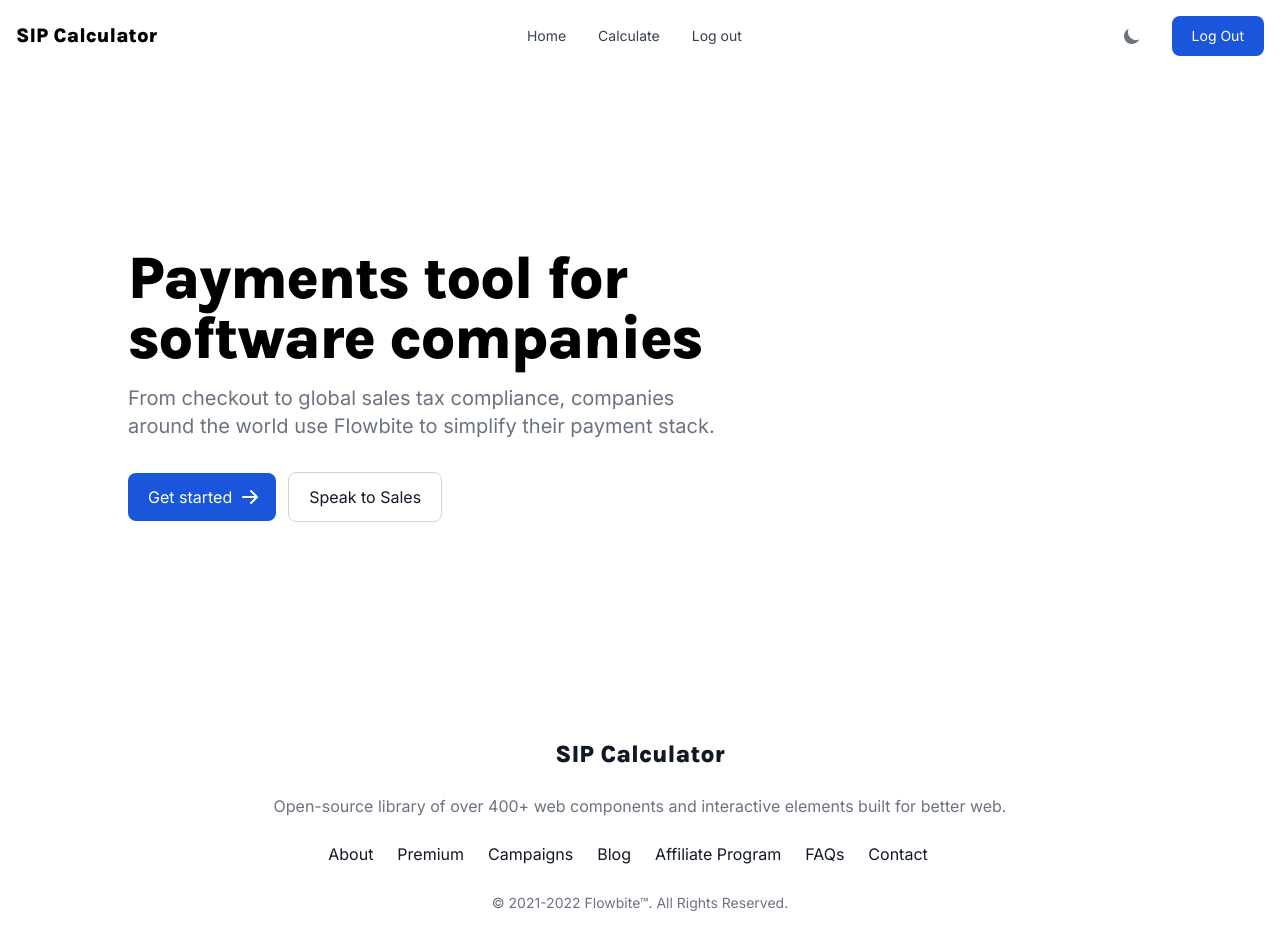
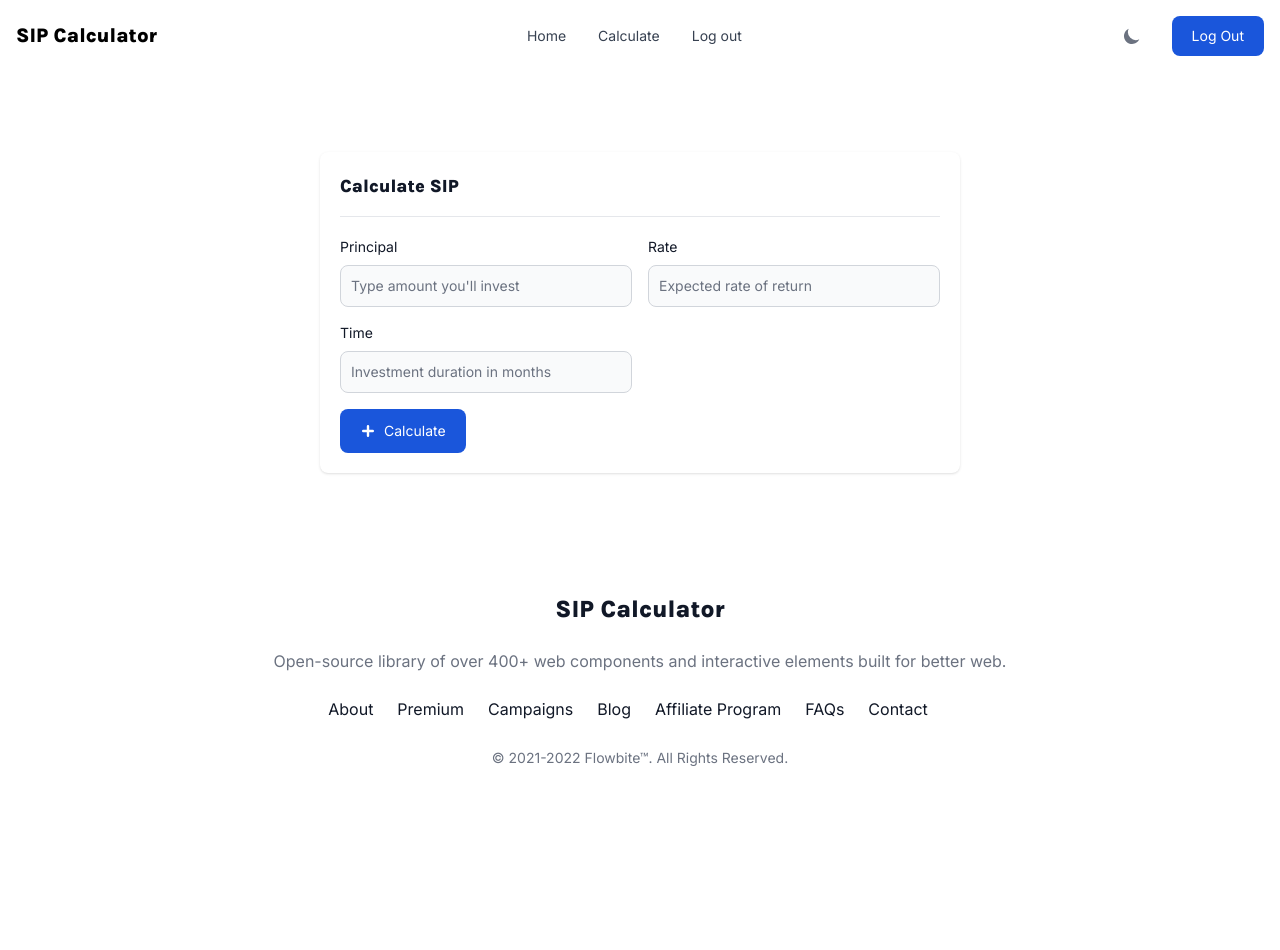
Before and after one commit to Somanyu/sip-frontend, a Next.js app: page /calculate in a window 1280 px wide. Shown: the top 950 px of the page. After the commit the page ends 809 px from the top, so only its background shows below. Built offline with nearby package versions, Linux system fonts and the light colour scheme.

Commit message:
👔 add: calculate SIP from form inouts

```diff
--- a/pages/calculate.js
+++ b/pages/calculate.js
@@ -3,27 +3,152 @@ import Navbar from "../components/Navbar";
 import { useState, useEffect } from "react";
 
 const Calculate = () => {
+    // const [principal, setPrincipal] = useState('0');
+    // const [rate, setRate] = useState('0');
+    // const [time, setTime] = useState('0');
+    // const [intervals, setIntervals] = useState('0');
+    // const [sip, setSip] = useState(null);
+    // const [error, setError] = useState(null);
+
+    const [formData, setFormData] = useState({
+        principal: 0,
+        time: 0,
+        rate: 0,
+        intervals: 0,
+    })
+    const [sip, setSip] = useState(null);
+    const [error, setError] = useState(null);
+
+    const handleChange = (event) => {
+        setFormData({
+            ...formData,
+            [event.target.name]: event.target.value,
+        })
+    }
+
+    // const handleChange = (event) => {
+    //     switch (event.target.value) {
+    //         case 'principal':
+    //             setPrincipal(event.target.value)
+    //             break;
+    //         case 'rate':
+    //             setRate(event.target.value)
+    //             break;
+    //         case 'time':
+    //             setTime(event.target.value)
+    //             break;
+    //         case 'intervals':
+    //             setIntervals(event.target.value)
+    //             break;
+
+    //         default:
+    //             break;
+    //     }
+    // }
+
+    const handleSubmit = (event) => {
+        event.preventDefault()
+        async function calculateSIP() {
+            try {
+                const res = await fetch('http://localhost:3001/users/calculate', {
+                    method: 'POST',
+                    headers: {
+                        'Content-Type': 'application/json'
+                    },
+                    body: JSON.stringify(formData),
+                })
+                const data = await res.json();
+                // setSip(data.sip)
+                // setError(null);
+
+                if (res.ok) {
+                    setSip(data);
+                }
+            } catch (error) {
+                setError(error)
+            }
+        }
+        calculateSIP()
+    }
+
+
     return (
         <>
             <Navbar authLink={'/logout'} authType={'Log Out'} />
-            <section class="bg-white dark:bg-gray-900 font-inter p-28">
-                <div class="grid max-w-screen-xl px-4 py-8 mx-auto lg:gap-8 xl:gap-0 lg:py-16 lg:grid-cols-12">
-                    <div class="mr-auto place-self-center lg:col-span-7">
-                        <h1 class="font-karla max-w-2xl mb-4 text-4xl font-extrabold tracking-tight leading-none md:text-5xl xl:text-6xl dark:text-white">Payments tool for software companies</h1>
-                        <p class="max-w-2xl mb-6 font-light text-gray-500 lg:mb-8 md:text-lg lg:text-xl dark:text-gray-400">From checkout to global sales tax compliance, companies around the world use Flowbite to simplify their payment stack.</p>
-                        <a href="#" class="inline-flex items-center justify-center px-5 py-3 mr-3 text-base font-medium text-center text-white rounded-lg bg-blue-700 hover:bg-blue-800 focus:ring-4 focus:ring-blue-300 dark:focus:ring-blue-900">
-                            Get started
-                            <svg class="w-5 h-5 ml-2 -mr-1" fill="currentColor" viewBox="0 0 20 20" xmlns="http://www.w3.org/2000/svg"><path fill-rule="evenodd" d="M10.293 3.293a1 1 0 011.414 0l6 6a1 1 0 010 1.414l-6 6a1 1 0 01-1.414-1.414L14.586 11H3a1 1 0 110-2h11.586l-4.293-4.293a1 1 0 010-1.414z" clip-rule="evenodd"></path></svg>
-                        </a>
-                        <a href="#" class="inline-flex items-center justify-center px-5 py-3 text-base font-medium text-center text-gray-900 border border-gray-300 rounded-lg hover:bg-gray-100 focus:ring-4 focus:ring-gray-100 dark:text-white dark:border-gray-700 dark:hover:bg-gray-700 dark:focus:ring-gray-800">
-                            Speak to Sales
-                        </a>
-                    </div>
-                    <div class="hidden lg:mt-0 lg:col-span-5 lg:flex">
-                        {/* <img src="https://flowbite.s3.amazonaws.com/blocks/marketing-ui/hero/phone-mockup.png" alt="mockup"> */}
+
+            <div id="defaultModal" class="bg-white dark:bg-gray-800 overflow-y-auto overflow-x-hidden flex justify-center content-center w-full md:inset-0 md:h-full p-16">
+                <div class="relative p-4 w-full max-w-2xl h-full md:h-auto">
+                    {/* <!-- Modal content --> */}
+                    <div class="relative p-4 bg-white rounded-lg shadow dark:bg-gray-800 sm:p-5">
+                        {/* <!-- Modal header --> */}
+                        <div class="flex justify-between items-center pb-4 mb-4 rounded-t border-b sm:mb-5 dark:border-gray-600">
+                            <h3 class="font-karla text-lg font-semibold text-gray-900 dark:text-white">
+                                Calculate SIP
+                            </h3>
+                        </div>
+                        {/* <!-- Modal body --> */}
+                        <form onSubmit={handleSubmit}>
+                            <div class="grid gap-4 mb-4 sm:grid-cols-2 font-inter">
+                                <div>
+                                    <label for="principal" class="block mb-2 text-sm font-medium text-gray-900 dark:text-white">Principal</label>
+                                    <input
+                                        type="number"
+                                        onChange={handleChange}
+                                        name="principal"
+                                        id="principal"
+                                        class="bg-gray-50 border border-gray-300 text-gray-900 text-sm rounded-lg focus:ring-blue-600 focus:border-blue-600 block w-full p-2.5 dark:bg-gray-700 dark:border-gray-600 dark:placeholder-gray-400 dark:text-white dark:focus:ring-blue-500 dark:focus:border-blue-500"
+                                        placeholder="Type amount you'll invest"
+                                        required=""
+                                    />
+                                </div>
+                                <div>
+                                    <label for="rate" class="block mb-2 text-sm font-medium text-gray-900 dark:text-white">Rate</label>
+                                    <input
+                                        type="number"
+                                        onChange={handleChange}
+                                        name="rate"
+                                        id="rate"
+                                        class="bg-gray-50 border border-gray-300 text-gray-900 text-sm rounded-lg focus:ring-blue-600 focus:border-blue-600 block w-full p-2.5 dark:bg-gray-700 dark:border-gray-600 dark:placeholder-gray-400 dark:text-white dark:focus:ring-blue-500 dark:focus:border-blue-500"
+                                        placeholder="Expected rate of return"
+                                        required=""
+                                    />
+                                </div>
+                                <div>
+                                    <label for="time" class="block mb-2 text-sm font-medium text-gray-900 dark:text-white">Time</label>
+                                    <input
+                                        type="number"
+                                        onChange={handleChange}
+                                        name="time"
+                                        id="time"
+                                        class="bg-gray-50 border border-gray-300 text-gray-900 text-sm rounded-lg focus:ring-blue-600 focus:border-blue-600 block w-full p-2.5 dark:bg-gray-700 dark:border-gray-600 dark:placeholder-gray-400 dark:text-white dark:focus:ring-blue-500 dark:focus:border-blue-500"
+                                        placeholder="Investment duration in months"
+                                        required=""
+                                    />
+                                </div>
+                                {/* <div>
+                                    <label for="intervals" class="block mb-2 text-sm font-medium text-gray-900 dark:text-white">Intervals</label>
+                                    <input
+                                        type="number"
+                                        onChange={handleChange}
+                                        name="intervals"
+                                        id="intervals"
+                                        step="any"
+                                        class="bg-gray-50 border border-gray-300 text-gray-900 text-sm rounded-lg focus:ring-blue-600 focus:border-blue-600 block w-full p-2.5 dark:bg-gray-700 dark:border-gray-600 dark:placeholder-gray-400 dark:text-white dark:focus:ring-blue-500 dark:focus:border-blue-500"
+                                        placeholder="Compounded rate of return"
+                                        required=""
+                                    />
+                                </div> */}
+
+                            </div>
+                            <button type="submit" class="font-inter text-white inline-flex items-center bg-blue-700 hover:bg-blue-800 focus:ring-4 focus:outline-none focus:ring-blue-300 font-medium rounded-lg text-sm px-5 py-2.5 text-center dark:bg-blue-600 dark:hover:bg-blue-700 dark:focus:ring-blue-800">
+                                <svg class="mr-1 -ml-1 w-6 h-6" fill="currentColor" viewBox="0 0 20 20" xmlns="http://www.w3.org/2000/svg"><path fill-rule="evenodd" d="M10 5a1 1 0 011 1v3h3a1 1 0 110 2h-3v3a1 1 0 11-2 0v-3H6a1 1 0 110-2h3V6a1 1 0 011-1z" clip-rule="evenodd"></path></svg>
+                                Calculate
+                            </button>
+                        </form>
                     </div>
                 </div>
-            </section>
+            </div>
+
             <Footer />
 
         </>
```
